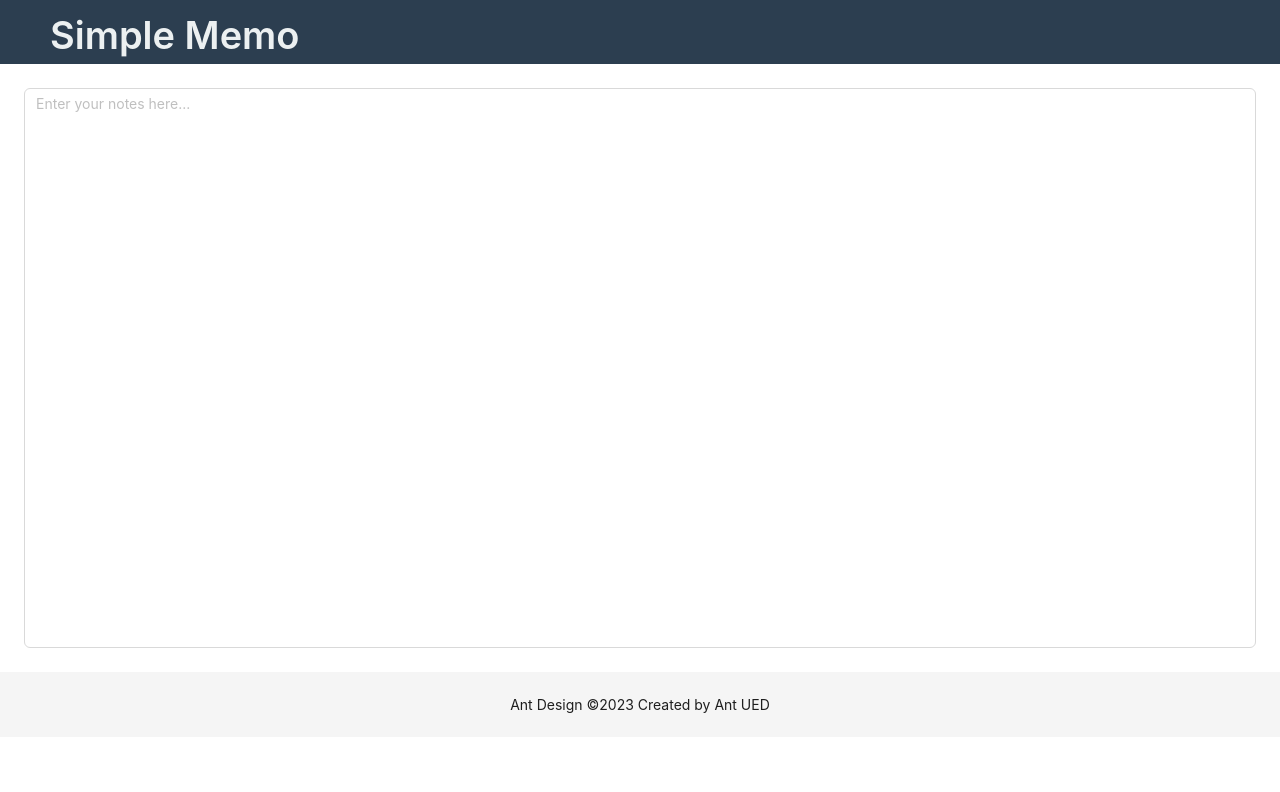
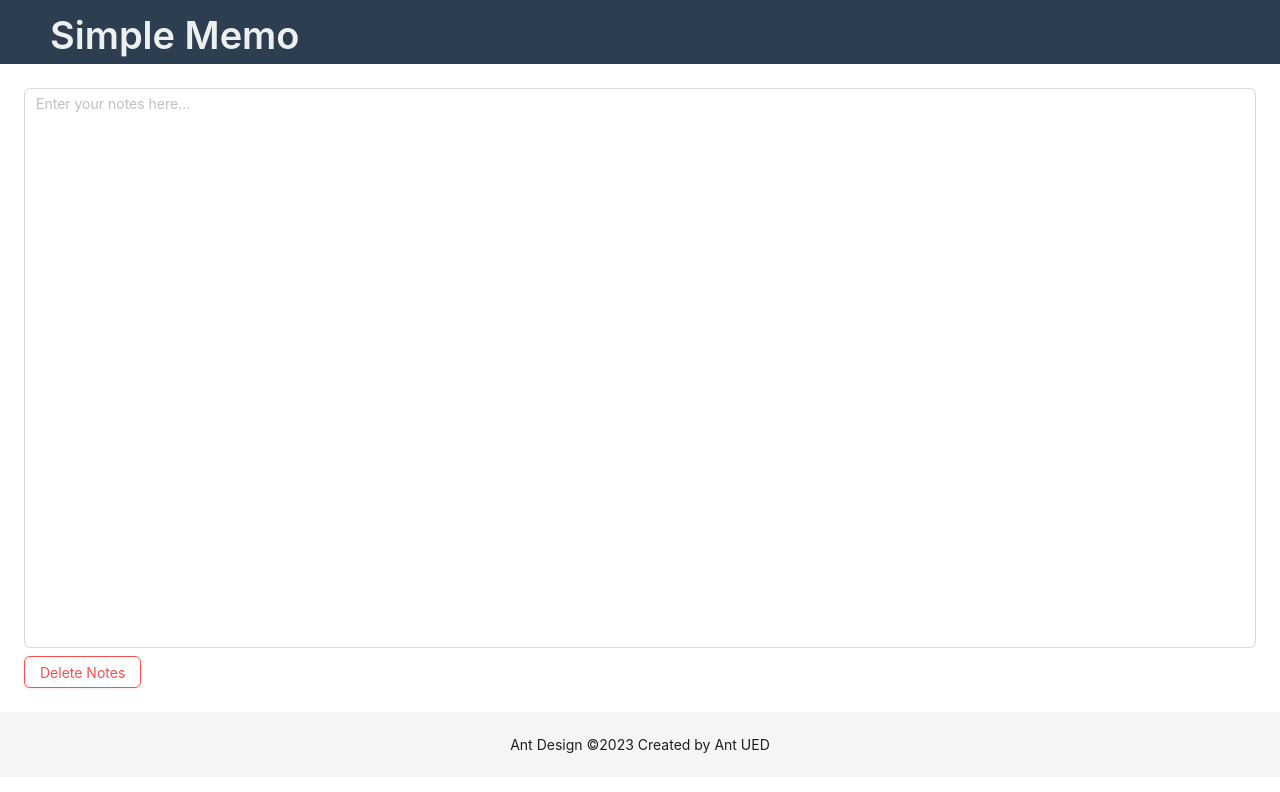
Before and after one commit to KM0912/simple-memo, a React (Create React App) app: page / in a window 1280 px wide. Shown: the top 792 px of the page. Built offline with nearby package versions, Linux system fonts and the light colour scheme.

Commit message:
Add delete button to clear notes

```diff
--- a/src/components/organisms/Content/index.tsx
+++ b/src/components/organisms/Content/index.tsx
@@ -1,6 +1,6 @@
 import React, { useState } from "react";
 import styled from "styled-components";
-import { Layout, theme } from "antd";
+import { Button, Layout, Space, theme } from "antd";
 import TextArea from "antd/es/input/TextArea";
 
 const { Content: AntContent } = Layout;
@@ -8,6 +8,10 @@ const { Content: AntContent } = Layout;
 const SDiv = styled.div`
   padding: 24px;
   background: ${(props) => props.theme.colorBgContainer};
+`;
+
+const SSpace = styled(Space)`
+  width: 100%;
 `;
 
 const Content: React.FC = () => {
@@ -21,15 +25,25 @@ const Content: React.FC = () => {
     localStorage.setItem("notes", e.target.value);
   };
 
+  const handleDelete = () => {
+    setValue("");
+    localStorage.removeItem("notes");
+  };
+
   return (
     <AntContent className="site-layout">
       <SDiv theme={{ colorBgContainer }}>
+        <SSpace direction="vertical" size="small">
           <TextArea
             value={value}
             onChange={handleChange}
             placeholder="Enter your notes here..."
             autoSize={{ minRows: 25, maxRows: 25 }}
           />
+          <Button danger onClick={handleDelete}>
+            Delete Notes
+          </Button>
+        </SSpace>
       </SDiv>
     </AntContent>
   );
```
Lines whose indentation alone changed are shown as unchanged.
